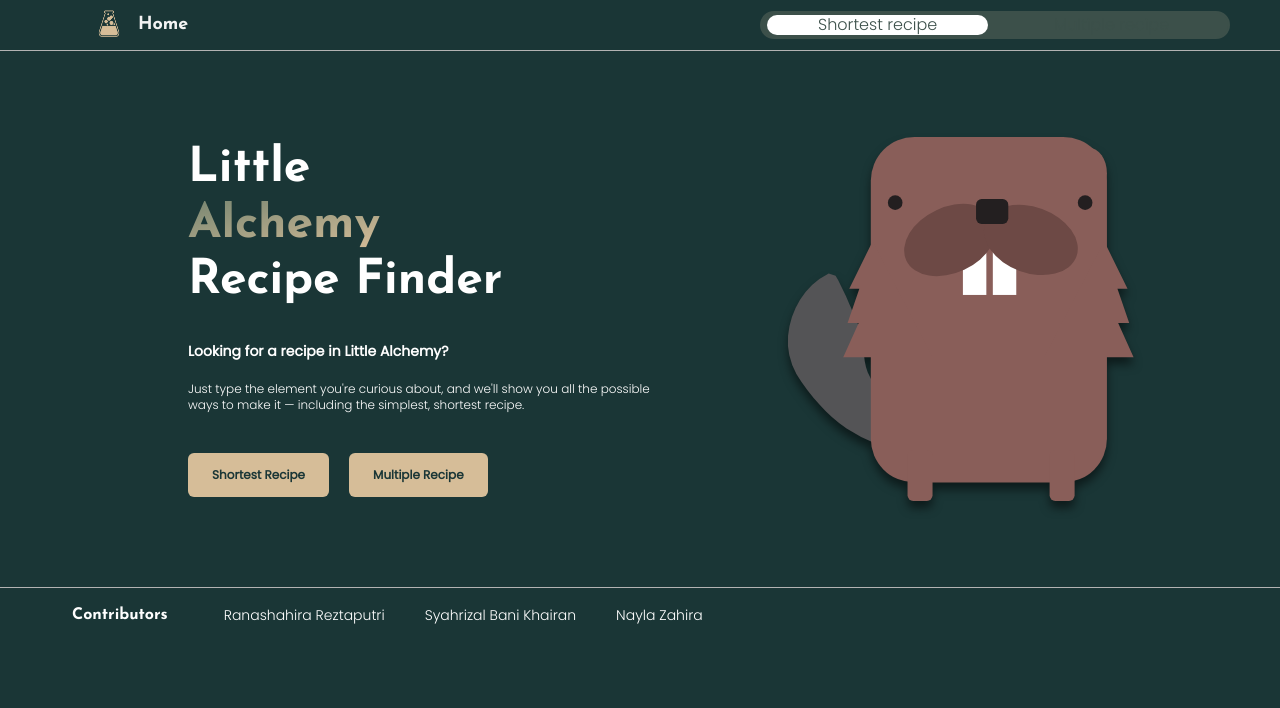
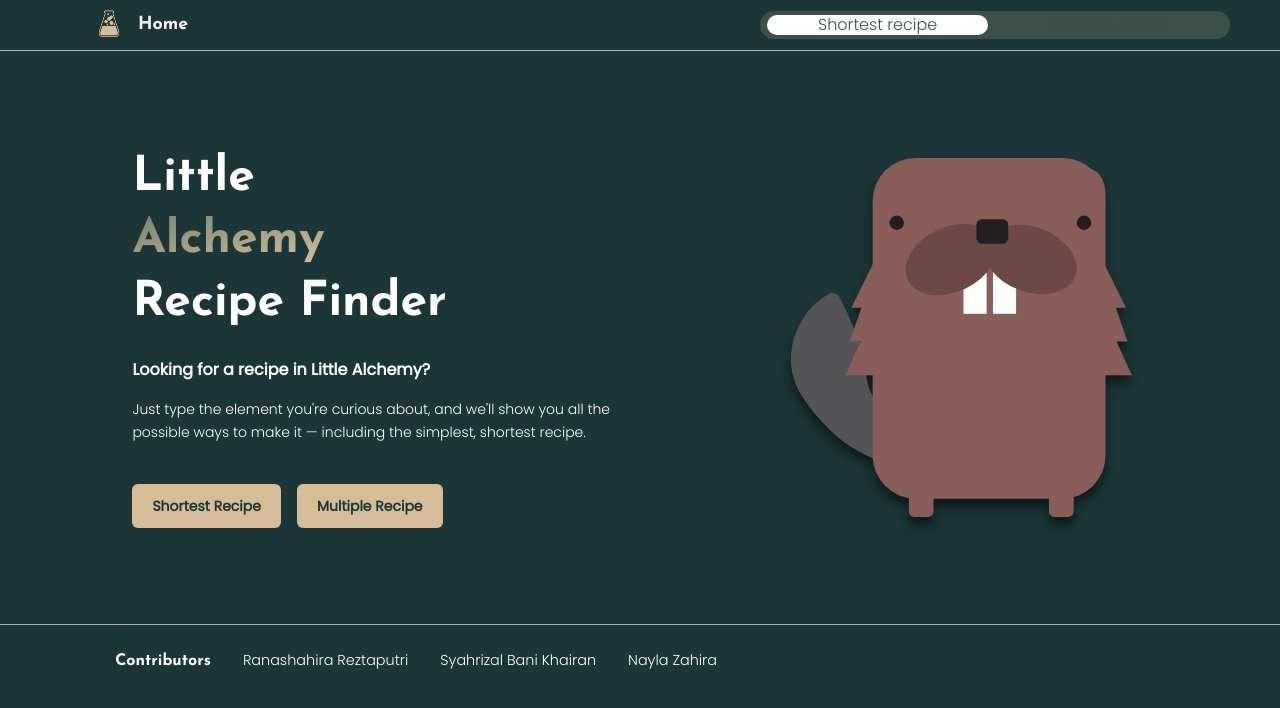
Before and after one commit to naylzhra/Tubes2_FullRustAlchemist, a Next.js app in the folder frontend/: page /landingpage in a window 1280 px wide. Shown: the top 708 px of the page. Built offline with nearby package versions, Linux system fonts and the light colour scheme.

Commit message:
fix: make size relative to view

```diff
--- a/frontend/app/_components/Footer.tsx
+++ b/frontend/app/_components/Footer.tsx
@@ -7,10 +7,12 @@
 
 const Footer = () => {
   return (
-    <div className="w-full border-t border-[#b3b3b3] bg-[var(--background)] px-10 md:px-10 py-[15px] flex items-center">
-      <p className={`ml-8 mr-6 font-semibold text-white ${josefinSans.className}`}>Contributors</p>
+    <div className="w-full border-t border-[#b3b3b3] bg-[var(--background)] px-[9vw] py-[3vh] flex items-center">
+      <p className={`mr-[2.5vw] font-semibold text-white text-[1rem] ${josefinSans.className}`}>
+        Contributors
+      </p>
 
-      <div className="flex space-x-10 text-sm text-white ml-8">
+      <div className="flex gap-[2.5vw] text-[0.9rem] text-white">
         <p>Ranashahira Reztaputri</p>
         <p>Syahrizal Bani Khairan</p>
         <p>Nayla Zahira</p>
--- a/frontend/app/landingpage/page.tsx
+++ b/frontend/app/landingpage/page.tsx
@@ -10,10 +10,10 @@
   return (
     <div className="max-h-screen flex flex-col bg-[var(--background)] overflow-y-hidden">
       {/* Konten Utama */}
-      <div className="flex flex-1 items-center px-32 my-[86px]">
+      <div className="flex flex-1 items-center justify-center gap-[14vw] px-[8vw] my-[12vh]">
         {/* Kiri: Teks dan Tombol */}
-        <div className="max-w-xl ml-[60px]">
-          <h1 className={`leading-14 text-5xl text-white font-bold ${josefinSans.className}`}>
+        <div className="max-w-xl">
+          <h1 className={`leading-[1.3] text-[3rem] text-white font-bold ${josefinSans.className}`}>
             Little<br />
             <span className="bg-gradient-to-br from-[#798772] to-[#D6BD98] bg-clip-text text-transparent">
               Alchemy
@@ -21,30 +21,32 @@
             <br />
             Recipe Finder
           </h1>
-          <div className="mt-8">
-            <p className="font-semibold text-sm text-white">Looking for a recipe in Little Alchemy?</p>
-          </div>
-          <div className="mt-5">
-            <p className="text-xs text-white">
-              Just type the element you're curious about, and we'll show you all the possible<br />
-              ways to make it — including the simplest, shortest recipe.
+          <div className="mt-6">
+            <p className="font-semibold text-base text-white">
+              Looking for a recipe in Little Alchemy?
             </p>
           </div>
-          <div className="mt-10 flex">
-            <button className="py-3.5 px-6 bg-[#D6BD98] rounded-md text-xs font-semibold text-[#1A3636] transition duration-300 hover:scale-105 hover:shadow-[0_0px_15px_rgba(214,189,152,0.25)]">
-            Shortest Recipe
+          <div className="mt-4">
+            <p className="text-sm text-white leading-relaxed">
+              Just type the element you're curious about, and we'll show you all the<br />
+              possible ways to make it — including the simplest, shortest recipe.
+            </p>
+          </div>
+          <div className="mt-10 flex flex-wrap gap-4">
+            <button className="py-3 px-5 bg-[#D6BD98] rounded-md text-sm font-semibold text-[#1A3636] transition duration-300 hover:scale-105 hover:shadow-[0_0_1rem_rgba(214,189,152,0.25)]">
+              Shortest Recipe
             </button>
-            <button className="ml-5 py-3.5 px-6 bg-[#D6BD98] rounded-md text-xs font-semibold text-[#1A3636] transition duration-300 hover:scale-105 hover:shadow-[0_0px_15px_rgba(214,189,152,0.25)]">
-            Multiple Recipe
+            <button className="py-3 px-5 bg-[#D6BD98] rounded-md text-sm font-semibold text-[#1A3636] transition duration-300 hover:scale-105 hover:shadow-[0_0_1rem_rgba(214,189,152,0.25)]">
+              Multiple Recipe
             </button>
           </div>
         </div>
 
         {/* Kanan: Gambar Beaver */}
-        <div className="ml-[136px]">
+        <div>
           <img
             src="Beaver_2.svg"
-            className="w-[364px] h-auto drop-shadow-[0px_7px_5px_rgba(0,0,0,0.5)]"
+            className="w-[28vw] h-auto drop-shadow-[0px_0.5rem_0.3rem_rgba(0,0,0,0.5)]"
             alt="Beaver"
           />
         </div>
```
